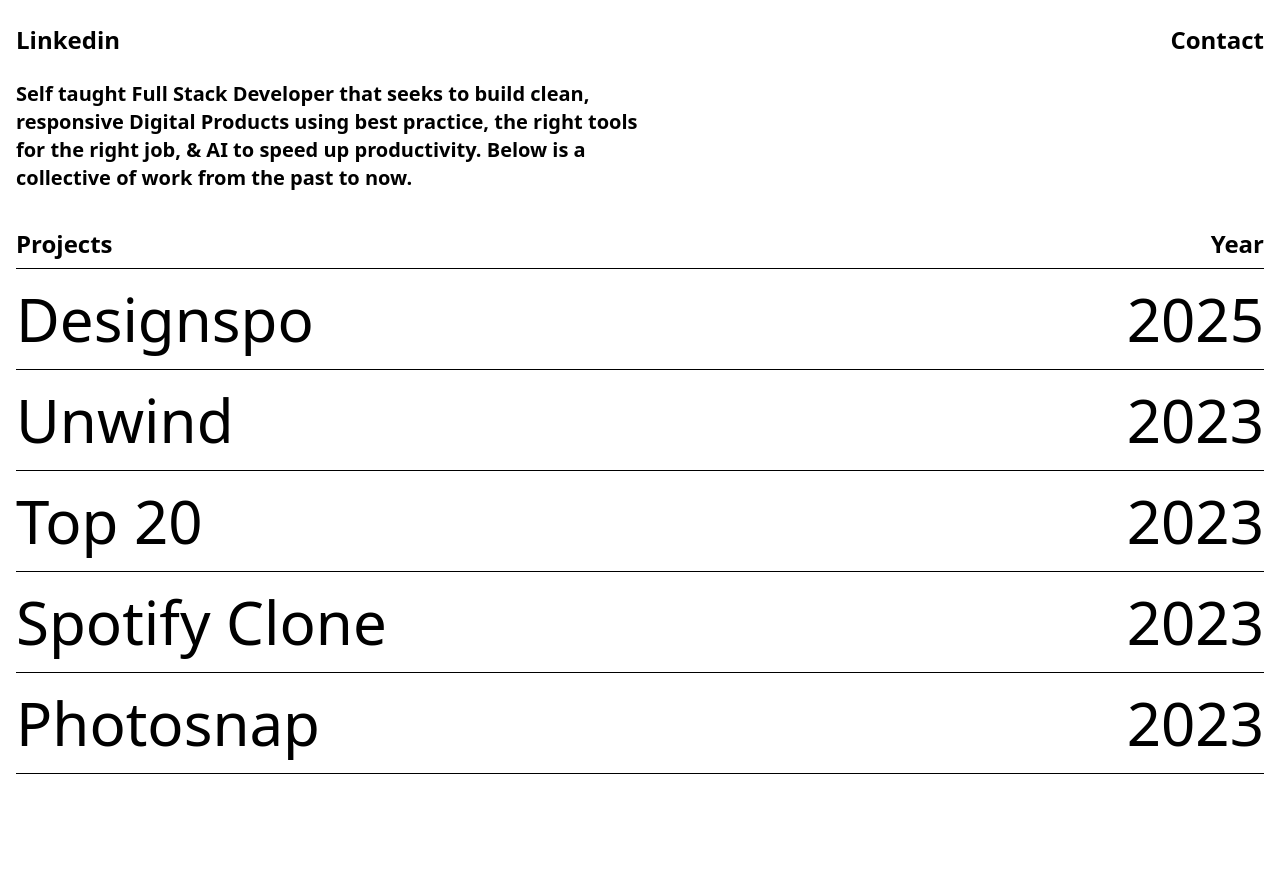
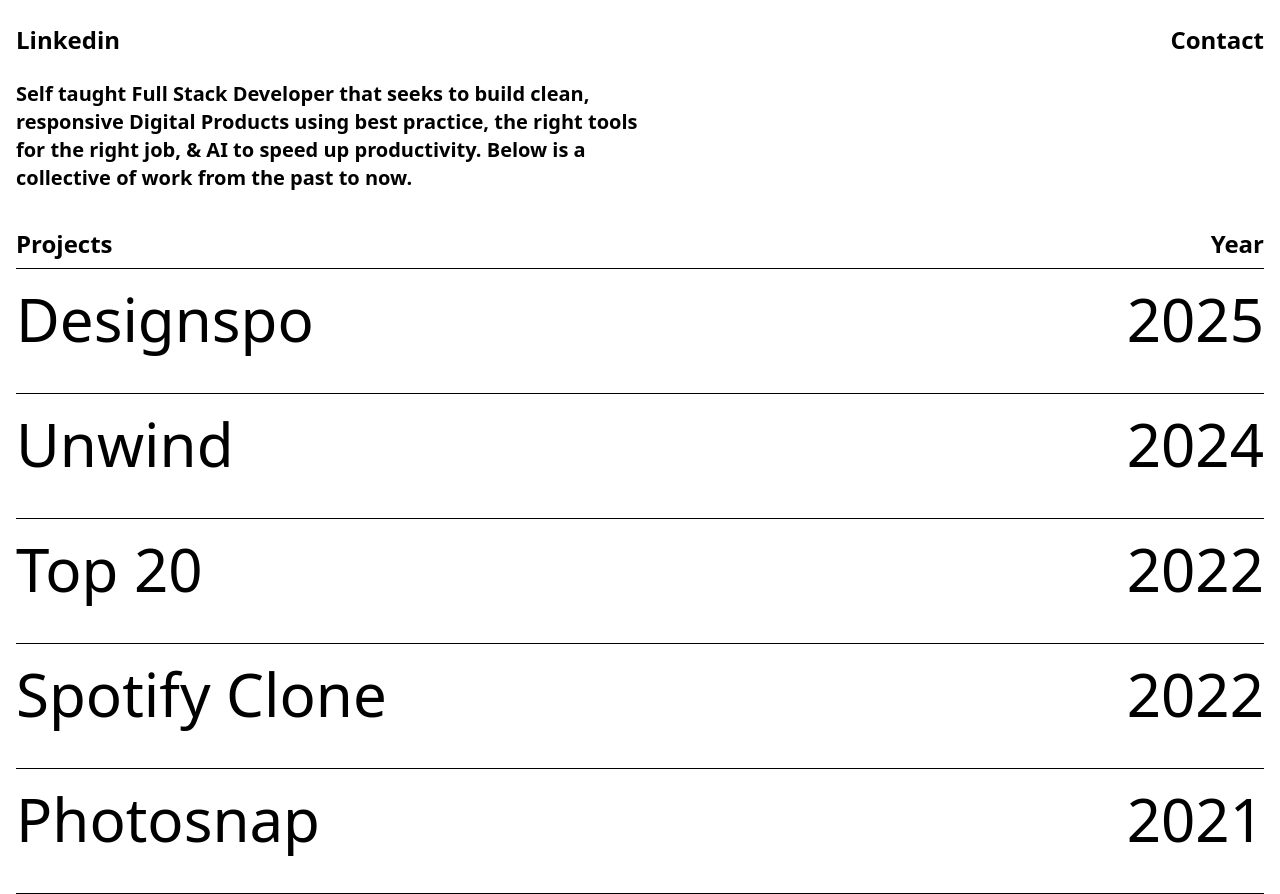
Before and after one commit to nmukassa1/portfolio, a Next.js app: page / in a window 1280 px wide. Shown: the top 894 px of the page. Before the commit the page ends 830 px from the top, so only its background shows below. Built offline with nearby package versions, Linux system fonts and the light colour scheme.

Commit message:
fixed hover event

```diff
--- a/src/app/components/ProjectRow.tsx
+++ b/src/app/components/ProjectRow.tsx
@@ -31,7 +31,9 @@ const ProjectRow: FC<Props> = ({
       onMouseEnter={(e) => onMouseEnter(e, project.id)}
       onMouseLeave={(e) => onMouseLeave(e)}
       onClick={() => onClick(project.id)}
-      className={`border-b border-black hover:bg-black hover:text-white transition-all ease-in-out duration-300 ${
+      className={`border-b border-black ${
+        selectedProject !== project.id ? "hover:bg-black hover:text-white" : ""
+      }  transition-all ease-in-out duration-300 ${
         showPreview ? "cursor-none" : "cursor-default"
       }`}
     >
@@ -40,10 +42,18 @@ const ProjectRow: FC<Props> = ({
         <div className="text-right py-2">{project.year}</div>
       </div>
       <div
-        className={`transition-all ease-in-out duration-300 ${
-          selectedProject === project.id ? "h-[200px] bg-red-400" : "h-0"
+        className={`transition-all overflow-hidden ease-in-out duration-300 mt-2 mb-4 ${
+          selectedProject === project.id ? "h-[200px]" : "h-0"
         }`}
-      ></div>
+      >
+        <h2 className="w-3/4 text-4xl">
+          Lorem ipsum dolor sit amet consectetur adipisicing elit. Explicabo
+          fuga sequi tenetur doloribus. Lorem ipsum dolor sit amet consectetur
+          adipisicing elit. Explicabo fuga sequi tenetur doloribus. Lorem ipsum
+          dolor sit amet consectetur adipisicing elit. Explicabo fuga sequi
+          tenetur doloribus.
+        </h2>
+      </div>
     </div>
   );
 };
--- a/src/app/components/Projects.tsx
+++ b/src/app/components/Projects.tsx
@@ -30,28 +30,28 @@ const projects: Project[] = [
     id: 2,
     name: "Unwind",
     techStack: "React, Json Database",
-    year: 2023,
+    year: 2024,
     img: "blue",
   },
   {
     id: 3,
     name: "Top 20",
     techStack: "React, Tailwind, 3rd Party Api",
-    year: 2023,
+    year: 2022,
     img: "beige",
   },
   {
     id: 4,
     name: "Spotify Clone",
     techStack: "HTML, Css, Vanilla js",
-    year: 2023,
+    year: 2022,
     img: "pink",
   },
   {
     id: 5,
     name: "Photosnap",
     techStack: "HTML, Css, Vanilla js",
-    year: 2023,
+    year: 2021,
     img: "yellow",
   },
 ];
```
